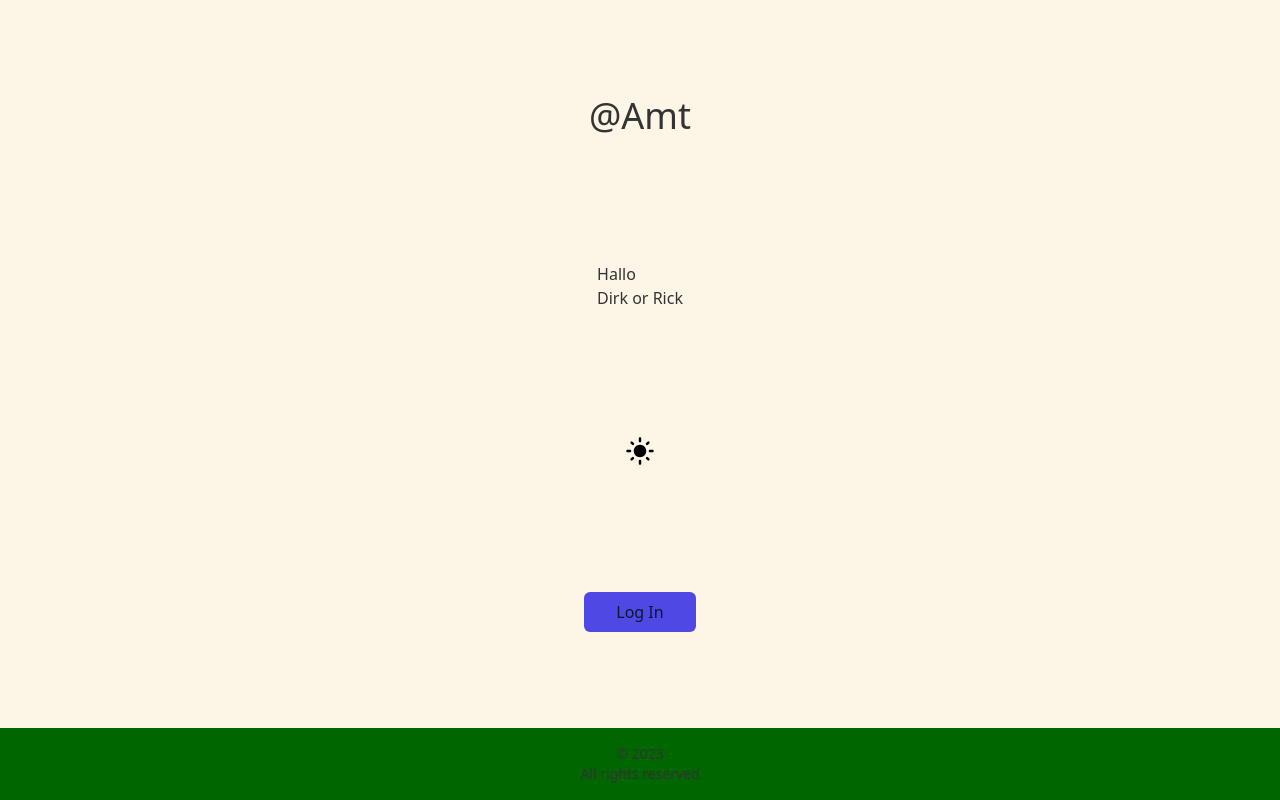
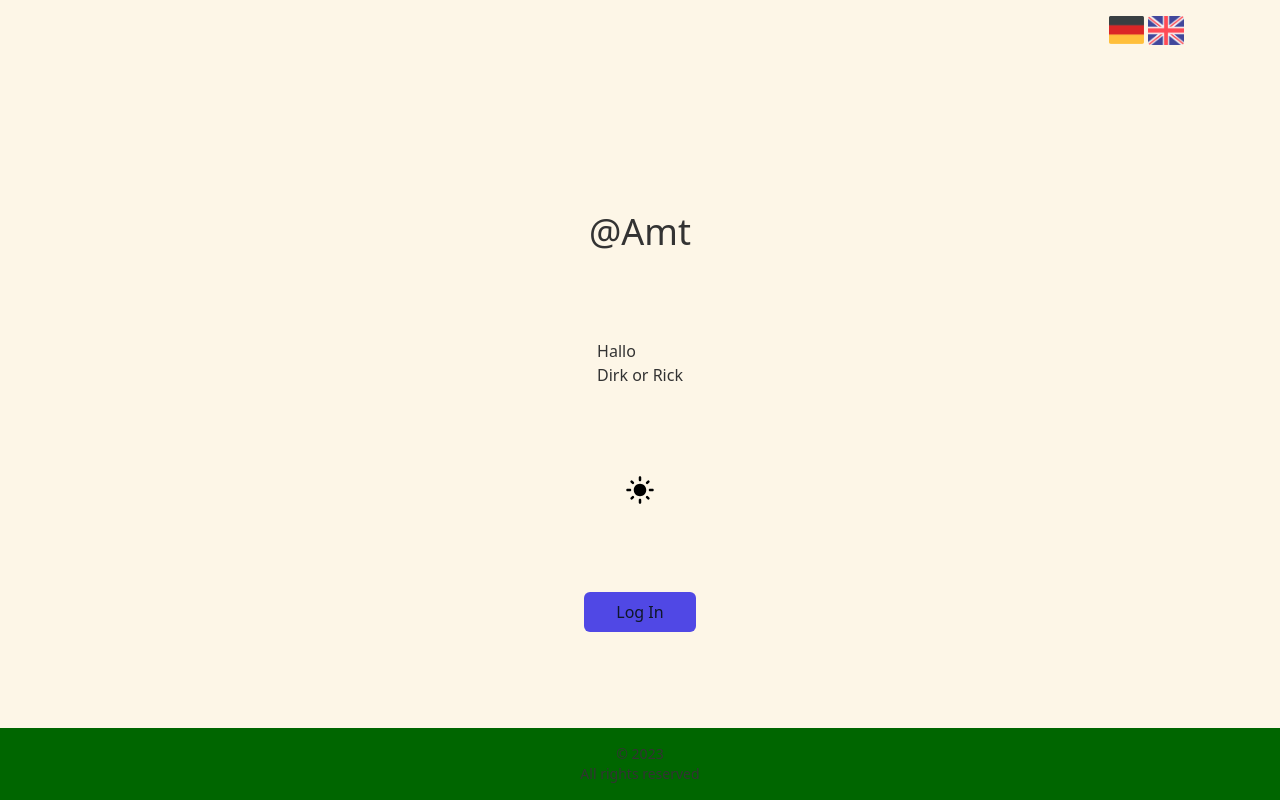
Before and after one commit to brt-yilmaz/eAmt, a Next.js app: page /de in a window 1280 px wide. Built offline with nearby package versions, Linux system fonts and the light colour scheme.

Commit message:
added language

```diff
--- a/src/app/[locale]/page.js
+++ b/src/app/[locale]/page.js
@@ -1,12 +1,15 @@
 import ModeSwitcher from "@/components/navbar/ModeSwitcher";
+import LanguageSwitcher from "@/components/navbar/LanguageSwitcher";
 import User from "@/components/user/User";
 import { useTranslations } from "next-intl";
+
 
 export default function Home() {
   const t = useTranslations("Index");
   return (
     <>
       <main className="flex flex-1 flex-col items-center justify-between p-24 bg-bgBase">
+    <LanguageSwitcher />
         <div>
           <h1 className={"text-content text-4xl"}> @Amt</h1>
         </div>
--- a/src/components/navbar/LanguageSwitcher.jsx
+++ b/src/components/navbar/LanguageSwitcher.jsx
@@ -0,0 +1,35 @@
+import Image from "next/image";
+import Link from "next/link";
+import React from "react";
+import DE from "../../../public/free-icon-german-5988791.png"
+import EN from "../../../public/united-kingdom.png"
+
+
+
+const LanguageSwitcher = () => {
+  return (
+   <div className="flex justify-end -translate-y-20 translate-x-87 w-full">
+    <Link href='/de' locale='de'>
+      <Image
+            src={DE}
+            alt="DE Flag"
+            width={35}
+            height={35}
+            className="sm:mr-10 md:mr-1 mt-[-2] sm:mt-[-1]"
+
+            />
+    </Link>
+
+    <Link href='/en' locale='en'>
+      <Image
+            src={EN}
+            alt="EN Flag"
+            width={36}
+            height={35}
+            />
+    </Link>
+   </div>
+  );
+};
+
+export default LanguageSwitcher;
```
Also changed, not shown: public/free-icon-german-5988791.png (added), public/united-kingdom.png (added).
